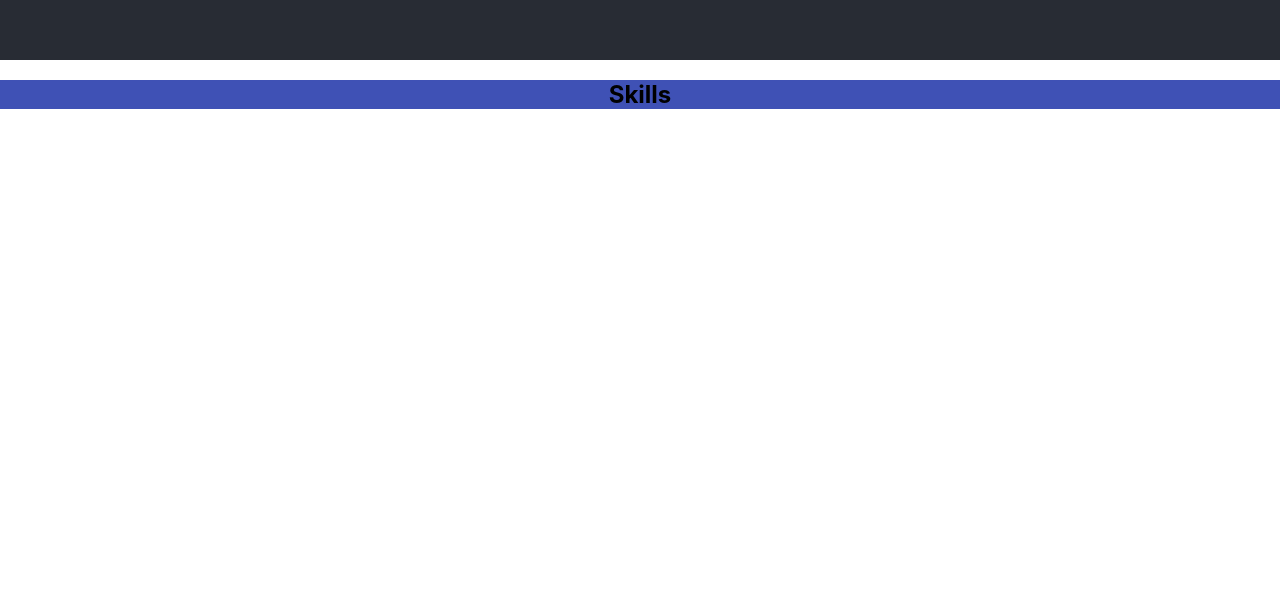
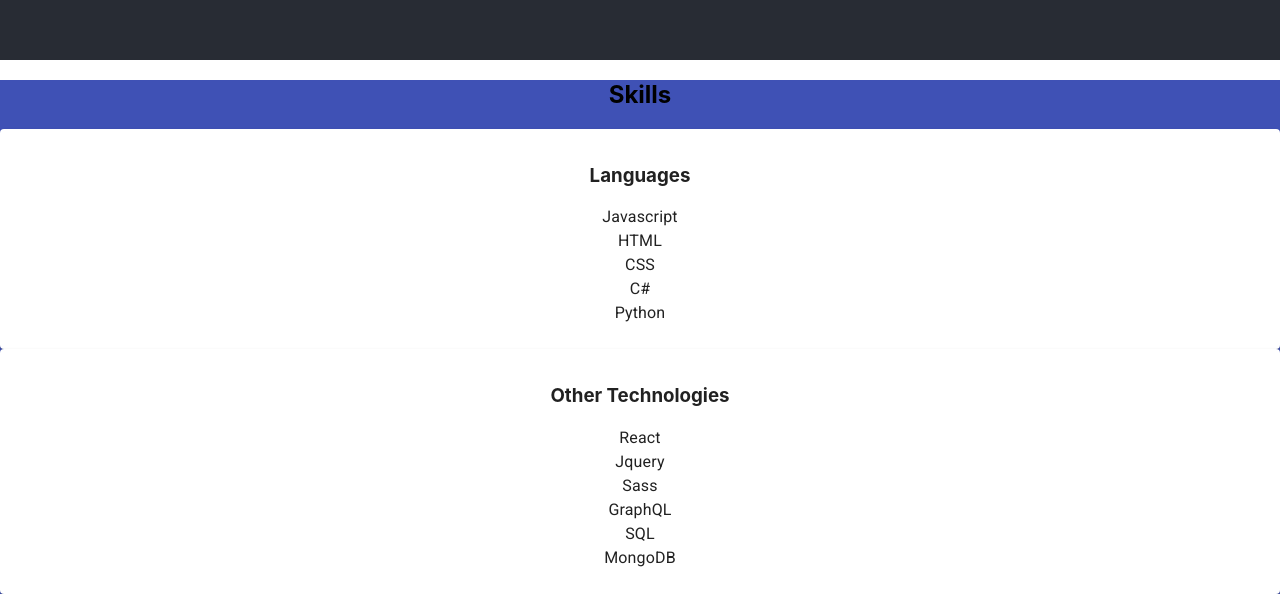
Before and after one commit to JStunning/portfolio-website, a React (Create React App) app: page / in a window 1280 px wide. Shown: the part 740-1334 px from the top of the page. Before the commit the page ends 869 px from the top, so only its background shows below. Built offline with nearby package versions, Linux system fonts and the light colour scheme.

Commit message:
Update Skills section

```diff
--- a/src/components/Skills.js
+++ b/src/components/Skills.js
@@ -1,4 +1,7 @@
-import React, { Component, Fragment } from 'react';
+import React, { Component } from 'react';
+import Card from '@material-ui/core/Card';
+import CardContent from '@material-ui/core/CardContent';
+import { Typography } from '@material-ui/core';
 
 //skills section
 export class Skills extends Component {
@@ -6,6 +9,29 @@
     return (
       <div className="Skills">
         <h2>Skills</h2>
+        <div className="Skills-cards">
+          <Card className="Languages">
+            <CardContent>
+              <h3>Languages</h3>
+              <Typography>Javascript</Typography>
+              <Typography>HTML</Typography>
+              <Typography>CSS</Typography>
+              <Typography>C#</Typography>
+              <Typography>Python</Typography>
+            </CardContent>
+          </Card>
+          <Card className="Technologies">
+            <CardContent>
+              <h3>Other Technologies</h3>
+              <Typography>React</Typography>
+              <Typography>Jquery</Typography>
+              <Typography>Sass</Typography>
+              <Typography>GraphQL</Typography>
+              <Typography>SQL</Typography>
+              <Typography>MongoDB</Typography>
+            </CardContent>
+          </Card>
+        </div>
       </div>
     )
   }
```
